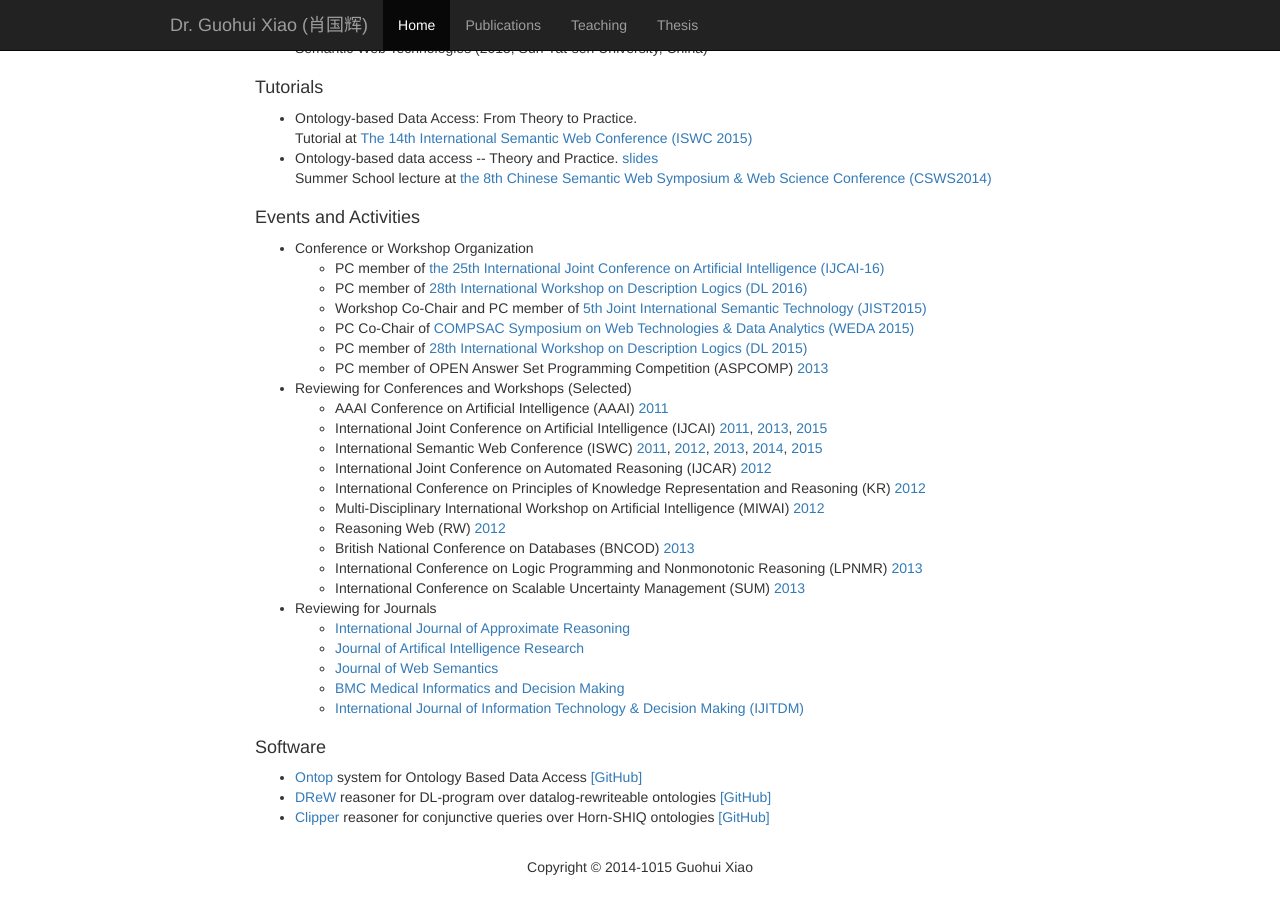
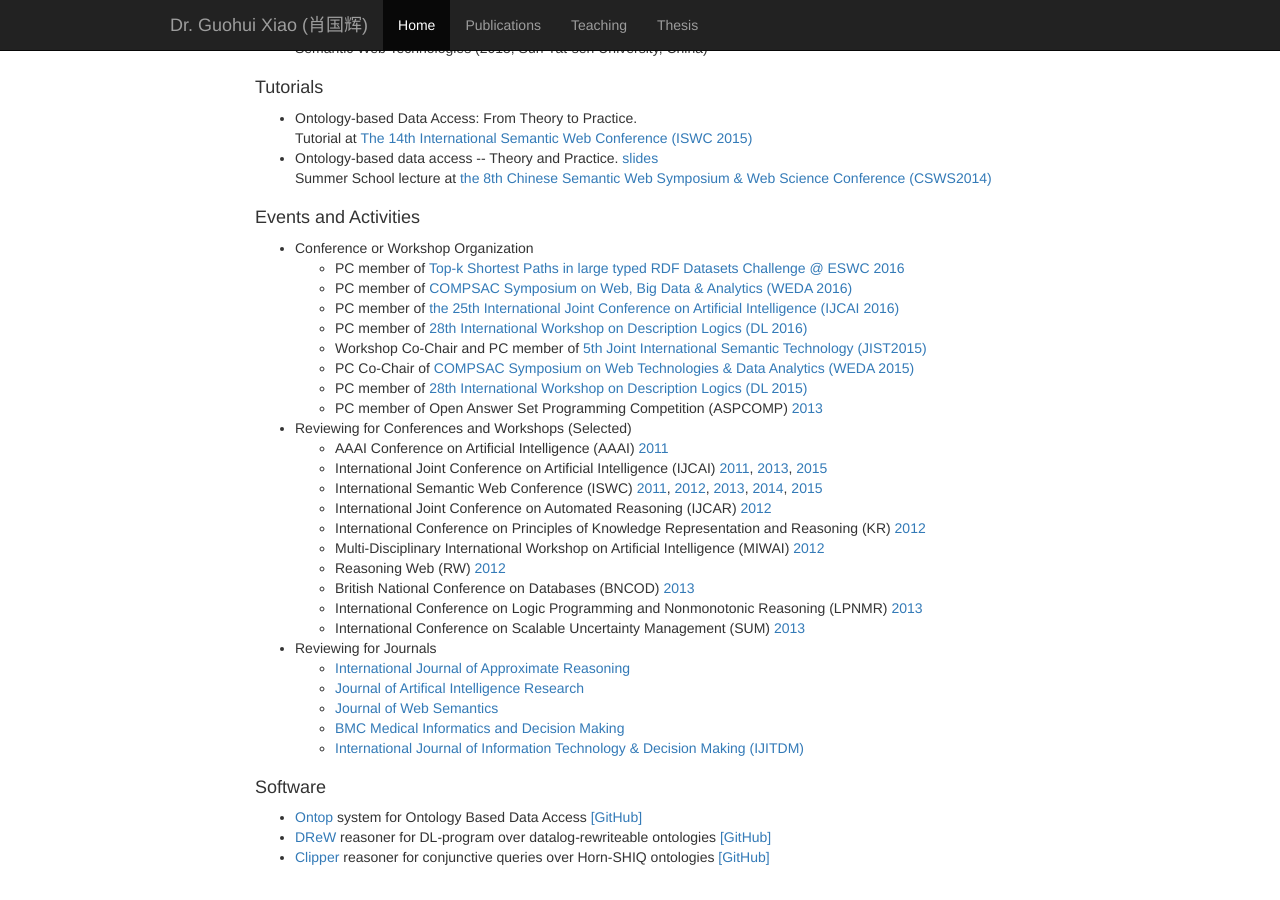
Before and after one commit to ghxiao/ghxiao.github.io, a Jekyll site: the page built from index.html, in a window 1280 px wide and 900 px high, scrolled down 1271 px. Built offline with Jekyll 4.4.1, drawn with Linux system fonts in a browser that asks for light colours; Markdown is read by kramdown in place of the engine named in the settings.

Commit message:
weda 2016 & eswc challenge 2016

```diff
--- a/index.html
+++ b/index.html
@@ -212,8 +212,14 @@ slug: home
         <li>
             Conference or Workshop Organization
             <ul>
+                <li>
+                    PC member of <a href="https://bitbucket.org/ipapadakis/eswc2016-challenge">Top-k Shortest Paths in
+                    large typed RDF Datasets Challenge @ ESWC 2016</a>
+                </li>
+                <li> PC member of <a href="http://www.computer.org/web/compsac2016/weda2016">COMPSAC Symposium on Web,
+                    Big Data &amp; Analytics (WEDA 2016)</a></li>
                 <li> PC member of <a href="http://ijcai-16.org/">the 25th International Joint Conference on Artificial
-                    Intelligence (IJCAI-16)</a></li>
+                    Intelligence (IJCAI 2016)</a></li>
                 <li> PC member of <a href="http://dl.kr.org/">28th International Workshop on Description Logics (DL
                     2016)</a></li>
                 <li> Workshop Co-Chair and PC member of <a href="http://www.jist2015.org/">5th Joint International
@@ -223,7 +229,7 @@ slug: home
                 <li> PC member of <a href="http://dl2015.image.ntua.gr/">28th International Workshop on Description
                     Logics (DL 2015)</a>
                 </li>
-                <li> PC member of OPEN Answer Set Programming Competition
+                <li> PC member of Open Answer Set Programming Competition
                     (ASPCOMP) <a href="https://www.mat.unical.it/aspcomp2013/">2013</a></li>
             </ul>
         </li>
```
